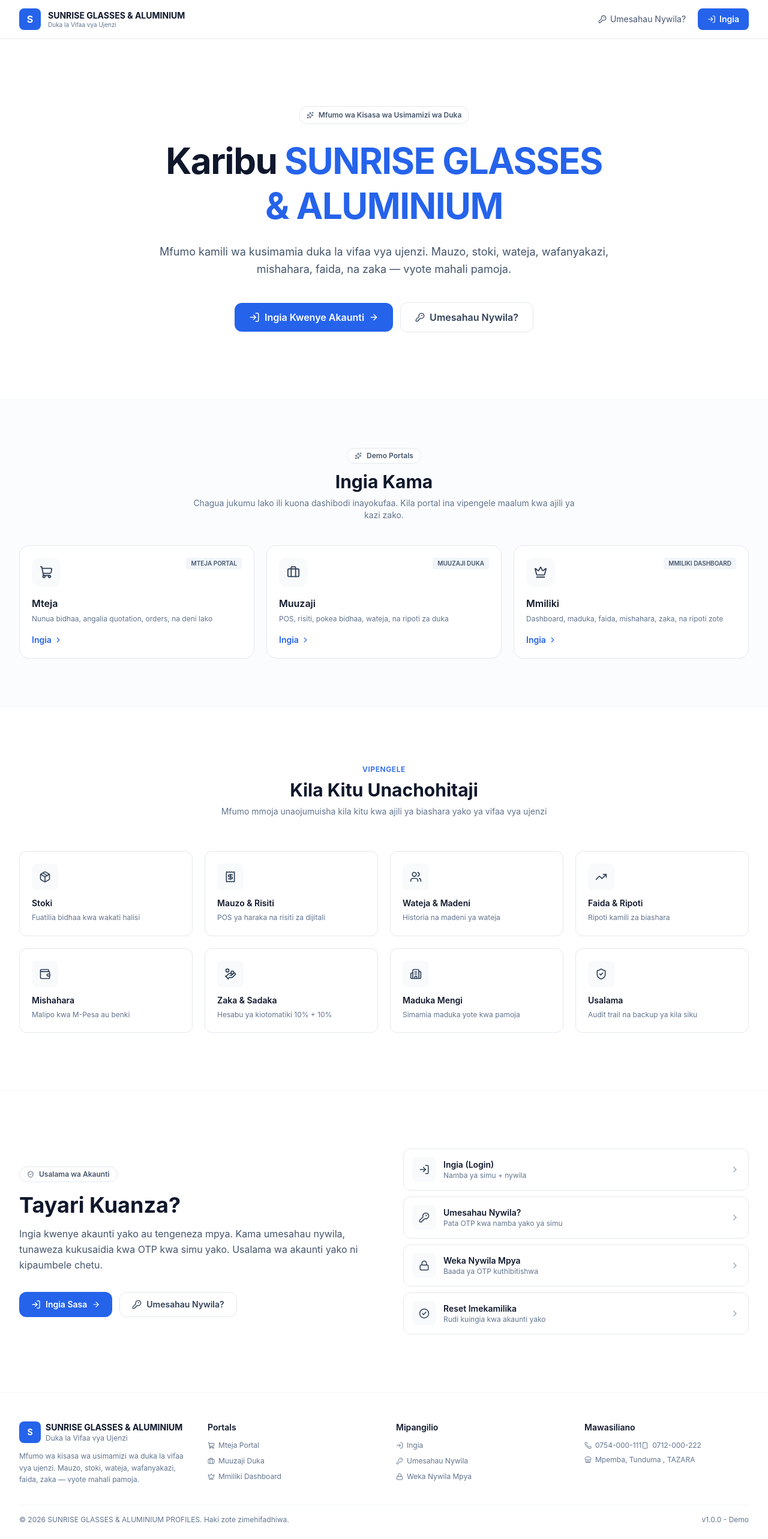
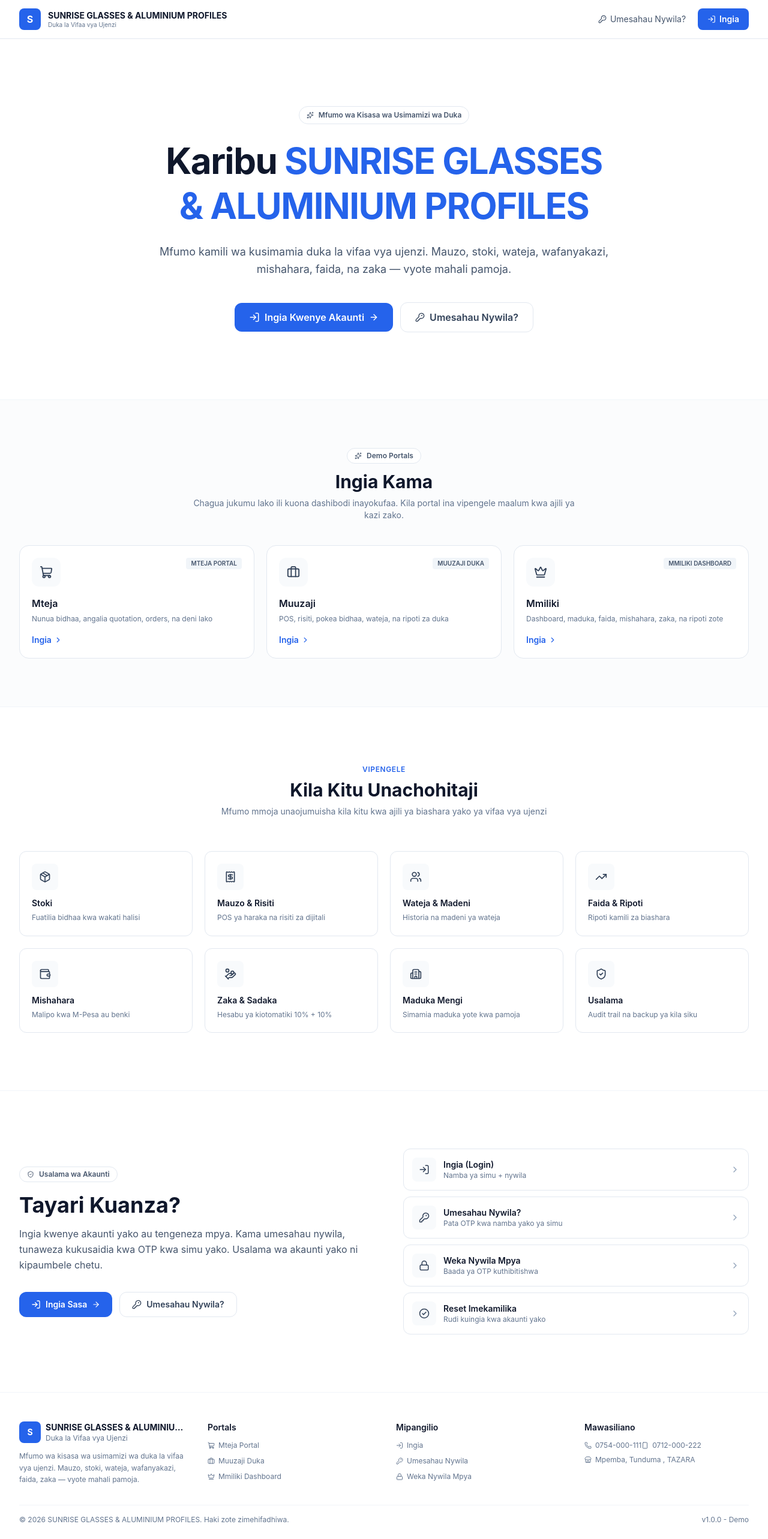
Before and after one commit to ellysabbath/smart-hardware, a React (Vite) app: page / in a window 1280 px wide. Shown: the top 2566 px of the page at 60% size. Built offline with nearby package versions, Linux system fonts and the light colour scheme.

Commit message:
my commit with  new commits

```diff
--- a/src/pages/Landing.tsx
+++ b/src/pages/Landing.tsx
@@ -20,7 +20,7 @@ export default function Landing() {
             </div>
             <div className="min-w-0">
               <div className="font-bold text-xs sm:text-sm leading-tight truncate">
-                SUNRISE GLASSES & ALUMINIUM
+                SUNRISE GLASSES & ALUMINIUM PROFILES
               </div>
               <div className="text-[10px] text-slate-500 leading-tight truncate">
                 Duka la Vifaa vya Ujenzi
@@ -59,7 +59,7 @@ export default function Landing() {
             <h1 className="text-3xl sm:text-4xl md:text-5xl lg:text-6xl font-bold text-slate-900 leading-tight tracking-tight">
               Karibu{' '}
               <span className="text-brand-600">
-                SUNRISE GLASSES & ALUMINIUM
+                SUNRISE GLASSES & ALUMINIUM PROFILES
               </span>
             </h1>
             <p className="text-slate-600 mt-4 sm:mt-6 text-sm sm:text-base md:text-lg leading-relaxed px-2">
@@ -247,7 +247,7 @@ export default function Landing() {
                 </div>
                 <div className="min-w-0">
                   <div className="font-bold text-xs sm:text-sm truncate">
-                    SUNRISE GLASSES & ALUMINIUM
+                    SUNRISE GLASSES & ALUMINIUM PROFILES
                   </div>
                   <div className="text-[10px] sm:text-xs text-slate-500 truncate">
                     Duka la Vifaa vya Ujenzi
```
